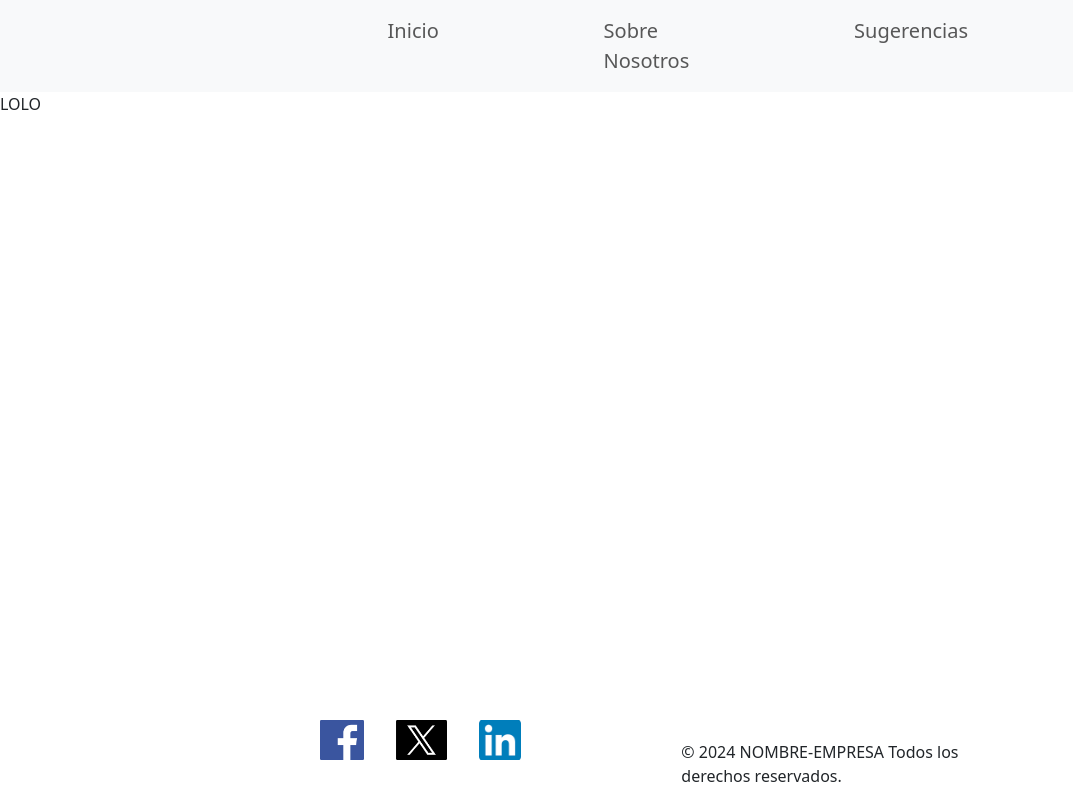
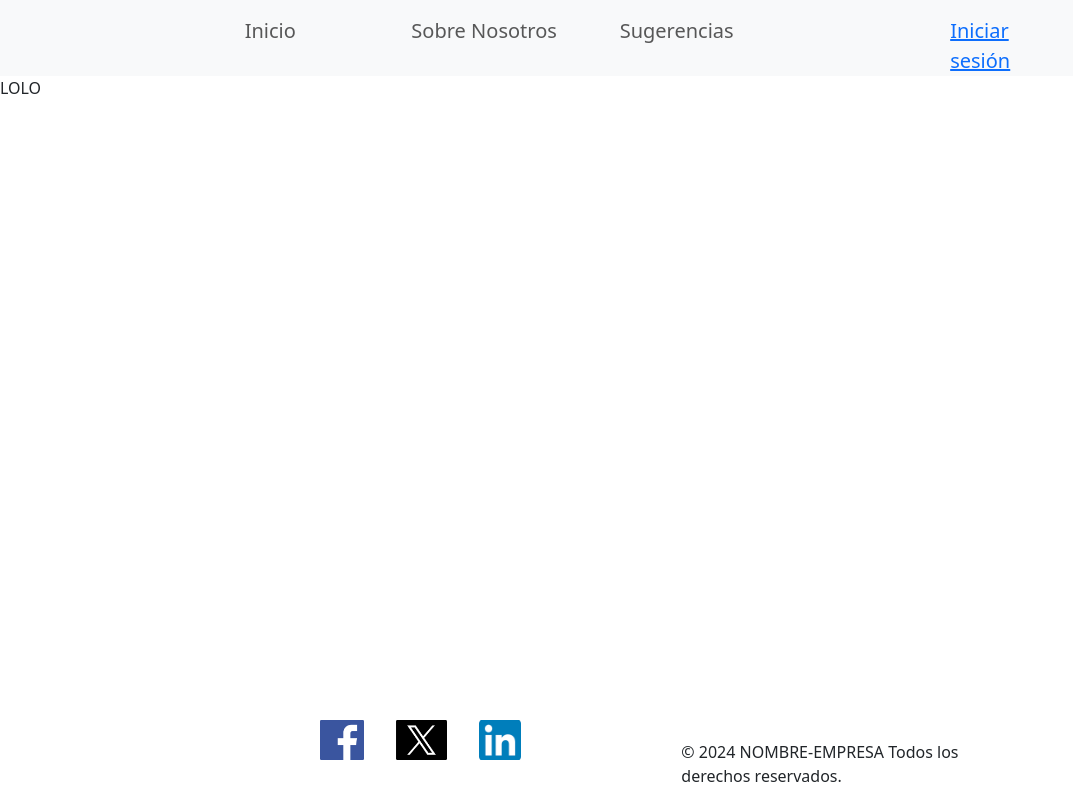
Before and after one commit to flaviomelian/catering-app, a React (Vite) app in the folder front-end/: page / in a window 1280 px wide. Shown: the whole page, without its empty margins (0-1073 px from the left). Built offline with nearby package versions, Linux system fonts and the light colour scheme.

Commit message:
17:42 08-08-24

```diff
--- a/front-end/src/components/Header/Header.css
+++ b/front-end/src/components/Header/Header.css
@@ -1,13 +1,31 @@
 .mine{
     position: relative;
     width: 60%;
+    right: 10%;
 }
 
 .my-link{
     position: relative;
-    left: 15%;
-    margin-right: 20%;
+    right: 10%;
     transition: transform 0.2s ease-in;
+}
+
+.init{
+    width: 7%;
+    margin-right: 10%;
+}
+
+.aboutus{
+    position: relative;
+    width: 35%;
+    left: 5%;
+    margin-right: 5%;
+}
+
+.suggestions{
+    position: relative;
+    width: 10%;
+    left: 5%;
 }
 
 .my-nav{
@@ -17,5 +35,33 @@
 }
 
 .my-link:hover{
-    transform: scale(1.3);
+    transform: scale(1.1);
 }
+
+.ankles{
+    position: relative;
+    display: flex;
+    flex-direction: row;
+    left: 20%;
+    width: 70%;
+}
+
+.ankles-center{
+    position: relative;
+    display: flex;
+    flex-direction: row;
+    left: 50%;
+    width: 50%;
+}
+
+.login{
+    position: relative;
+    left: 60%;
+    width: 20%;
+    top: 1vh;
+    transition: transform 0.2s ease-in;
+}
+
+.login:hover{
+    transform: scale(1.1);
+}
--- a/front-end/src/components/Header/Header.jsx
+++ b/front-end/src/components/Header/Header.jsx
@@ -1,29 +1,63 @@
 import React from 'react'
 import 'bootstrap/dist/css/bootstrap.min.css'
 import './Header.css'
+import { Link, useLocation, useNavigate } from 'react-router-dom';
 
 const Header = () => {
+
+  const location = useLocation();
+  const navigate = useNavigate();
+
+  // Verifica si la ruta actual es la de login
+  const isLoginPage = location.pathname === '/login';
+
   return (
-    <>
     <div>
+      <header>
         <nav className="navbar navbar-expand-lg navbar-light bg-light">
           <div className="container-fluid mine">
             <div className="navbar-nav my-nav">
-            <a className="nav-link my-link" href="/" onClick={() => navigate('/')}>
+              <div className={`${isLoginPage ? 'ankles-center' : 'ankles'}`}>
+                <a
+                  className="nav-link my-link init"
+                  href="/"
+                  onClick={(e) => {
+                    e.preventDefault();
+                    navigate('/');
+                  }}
+                >
                   Inicio
                 </a>
-            <a className="nav-link my-link" href="/about-us" onClick={() => navigate('/aboutUs')}>
+                <a
+                  className="nav-link my-link aboutus"
+                  href="/about-us"
+                  onClick={(e) => {
+                    e.preventDefault();
+                    navigate('/about-us');
+                  }}
+                >
                   Sobre Nosotros
                 </a>
-            <a className="nav-link my-link" href="suggestions" onClick={() => navigate('/suggestions')}>
+                <a
+                  className="nav-link my-link suggestions"
+                  href="/suggestions"
+                  onClick={(e) => {
+                    e.preventDefault();
+                    navigate('/suggestions');
+                  }}
+                >
                   Sugerencias
                 </a>
+                {!isLoginPage && (
+                  <Link className='login' to="/login">Iniciar sesión</Link>
+                )}
+              </div>
             </div>
           </div>
         </nav>
+      </header>
     </div>
-    </>
-  )
+  );
 }
 
 export default Header
--- a/front-end/src/components/LoginComponent/LoginComponent.css
+++ b/front-end/src/components/LoginComponent/LoginComponent.css
@@ -72,7 +72,7 @@ h2{
 .to-sign-up{
     position: relative;
     bottom: 3vh;
-    left: 25%;
+    left: 30%;
     width: 50%;
 }
 
--- a/front-end/src/components/LoginComponent/LoginComponent.jsx
+++ b/front-end/src/components/LoginComponent/LoginComponent.jsx
@@ -51,9 +51,7 @@ const LoginComponent = () => {
               placeholder="Introduzca su contraseña"/>
         </div>
       </div>
-      <p className='to-sign-up'>¿No tienes cuenta? <Link className='ankle-to-sign-up' onClick={
-        navigate("/signup")
-      }>Regístrate</Link></p>
+      <p className='to-sign-up'>¿No tienes cuenta? <Link className='ankle-to-sign-up' to="/signup">Regístrate</Link></p>
       <button type="button" class="btn btn-primary button" onClick={(e) => {
               e.preventDefault()
               handleLogin()
--- /dev/null
+++ b/package.json
@@ -0,0 +1,5 @@
+{
+  "dependencies": {
+    "axios": "^1.7.3"
+  }
+}
```
Also changed, not shown: 1 other file (tests, documents, lock files or other folders). Lines whose indentation alone changed are shown as unchanged.
